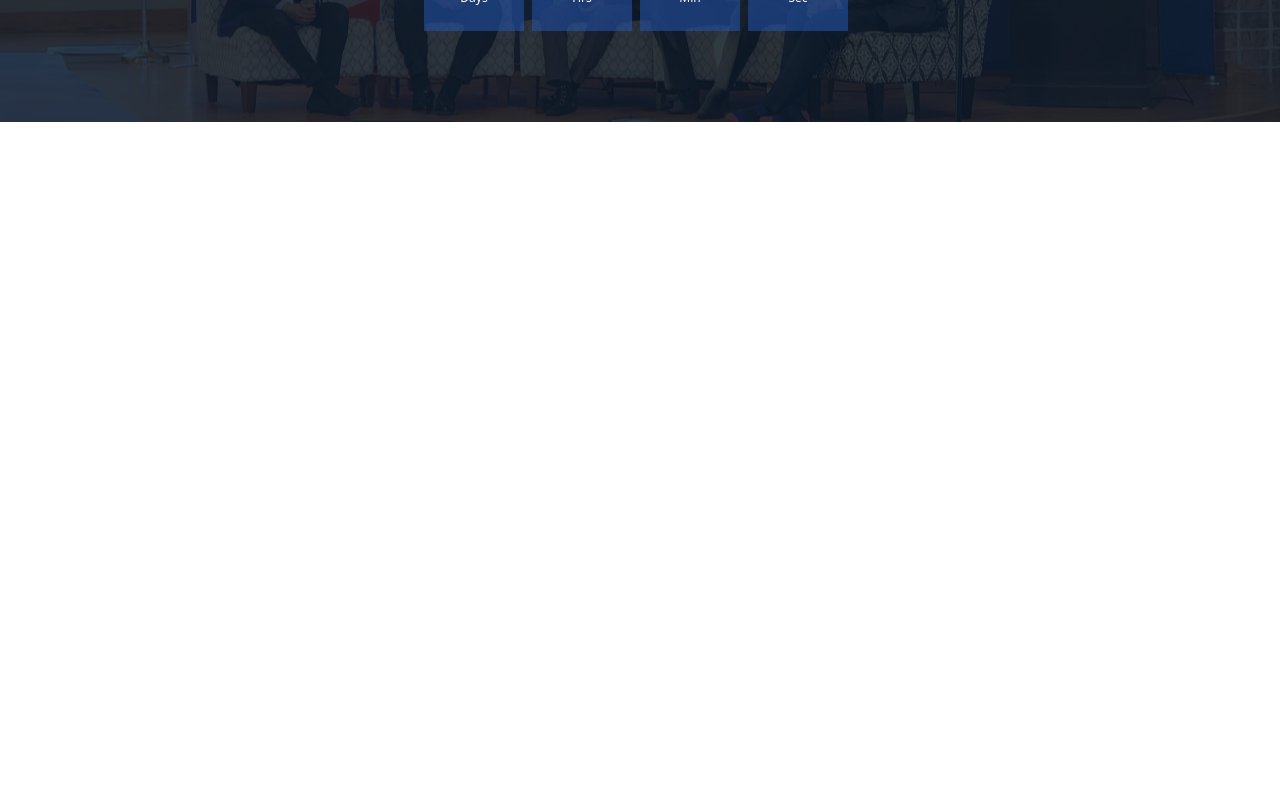
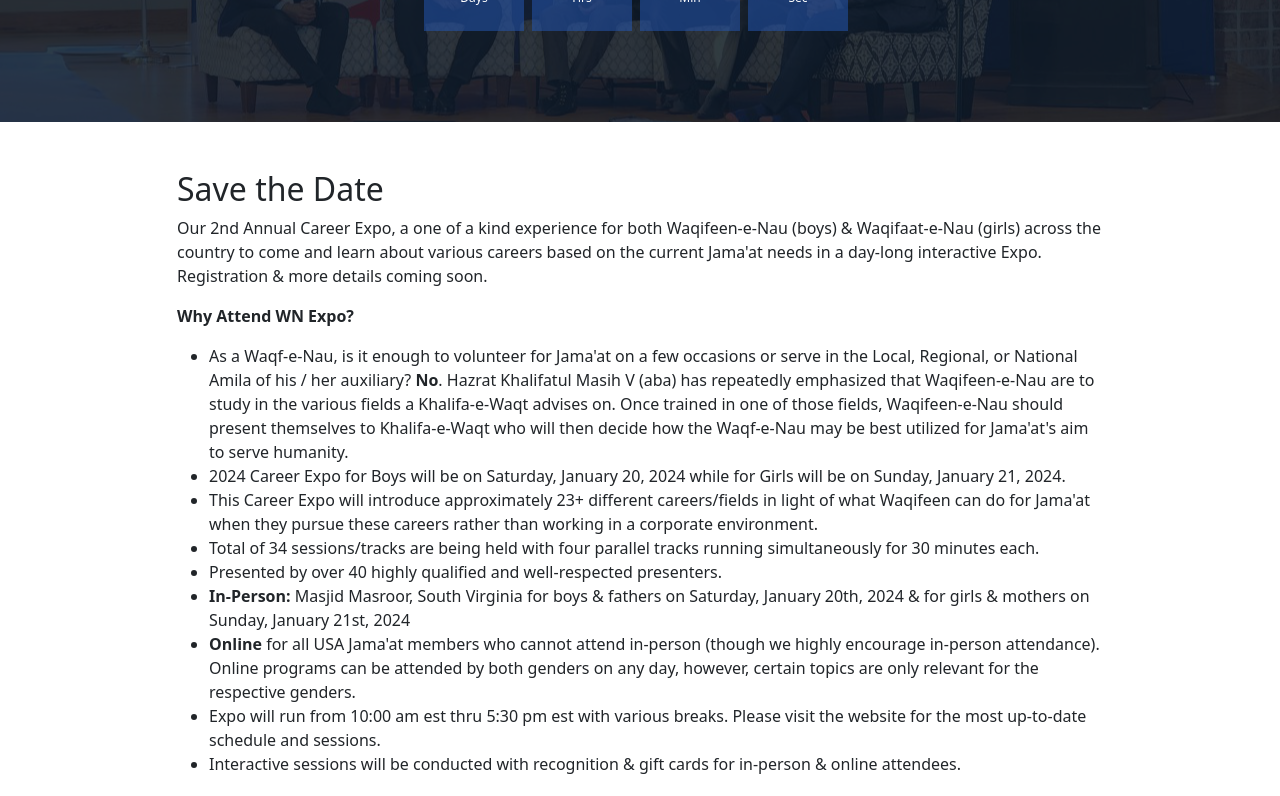
Before and after one commit to tofik-khan/wn-expo, a Next.js app: page / in a window 1280 px wide. Shown: the part 460-1256 px from the top of the page. Before the commit the page ends 800 px from the top, so only its background shows below. Built offline with nearby package versions, Linux system fonts and the light colour scheme.

Commit message:
Include InfoComponent to homepage

```diff
--- a/pages/index.js
+++ b/pages/index.js
@@ -1,12 +1,14 @@
 import React from "react";
 import { Navigation } from "../partials/Nav";
 import { Hero } from "../partials/homepage/hero";
+import { InfoContainer } from "../partials/homepage/info";
 
 export const Page = () => {
   return (
     <>
       <Navigation />
       <Hero />
+      <InfoContainer />
     </>
   );
 };
```
